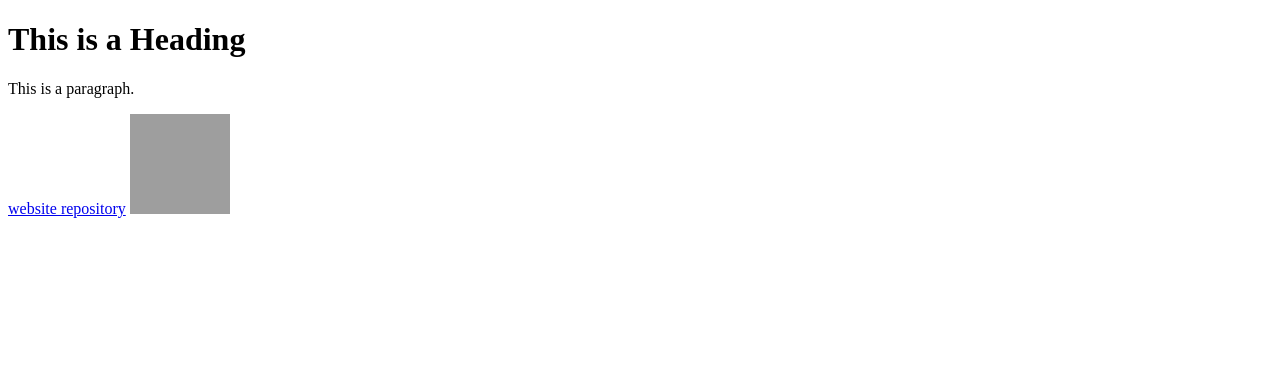
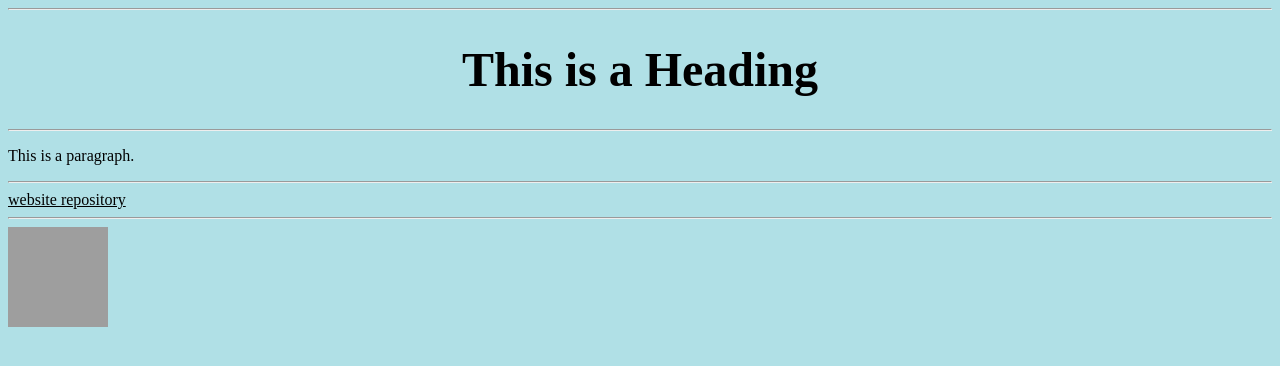
Before and after one commit to mrmedrano81/mrmedrano81.github.io, a plain HTML site: page index.html in a window 1280 px wide. Drawn offline with Linux system fonts and the light colour scheme; grey boxes are pictures that could not be loaded.

Commit message:
experimenting

```diff
--- a/index.html
+++ b/index.html
@@ -1,13 +1,24 @@
+<!--testing grounds-->
 <!DOCTYPE html>
-<html>
+<html lang="en">
 <head>
-<title>Page Title</title>
+<link rel="stylesheet" href="style.css">
 </head>
 <body>
+<hr>
+<h1
+    title="header tooltip"
+    style="font-family: times new roman; font-size: 300%; text-align: center; " >
 
-<h1>This is a Heading</h1>
+    This is a Heading
+</h1>
+<hr>
 <p>This is a paragraph.</p>
+<hr>
 <a href="https://github.com/mrmedrano81/mrmedrano81.github.io">website repository</a>
-<img src="images/90805555_p0.png" width="100" height="100">
+<br>
+<hr>
+<img src="images/90805555_p0.png" alt="temporary image" width="100" height="100">
+<br>
 </body>
 </html>
--- /dev/null
+++ b/style.css
@@ -0,0 +1,15 @@
+body {
+    background-color: powderblue;
+}
+h1 {
+    color: black;
+}
+p {
+    color: black;
+}
+a {
+    color: black;
+}
+img {
+    color: black;
+}
```
